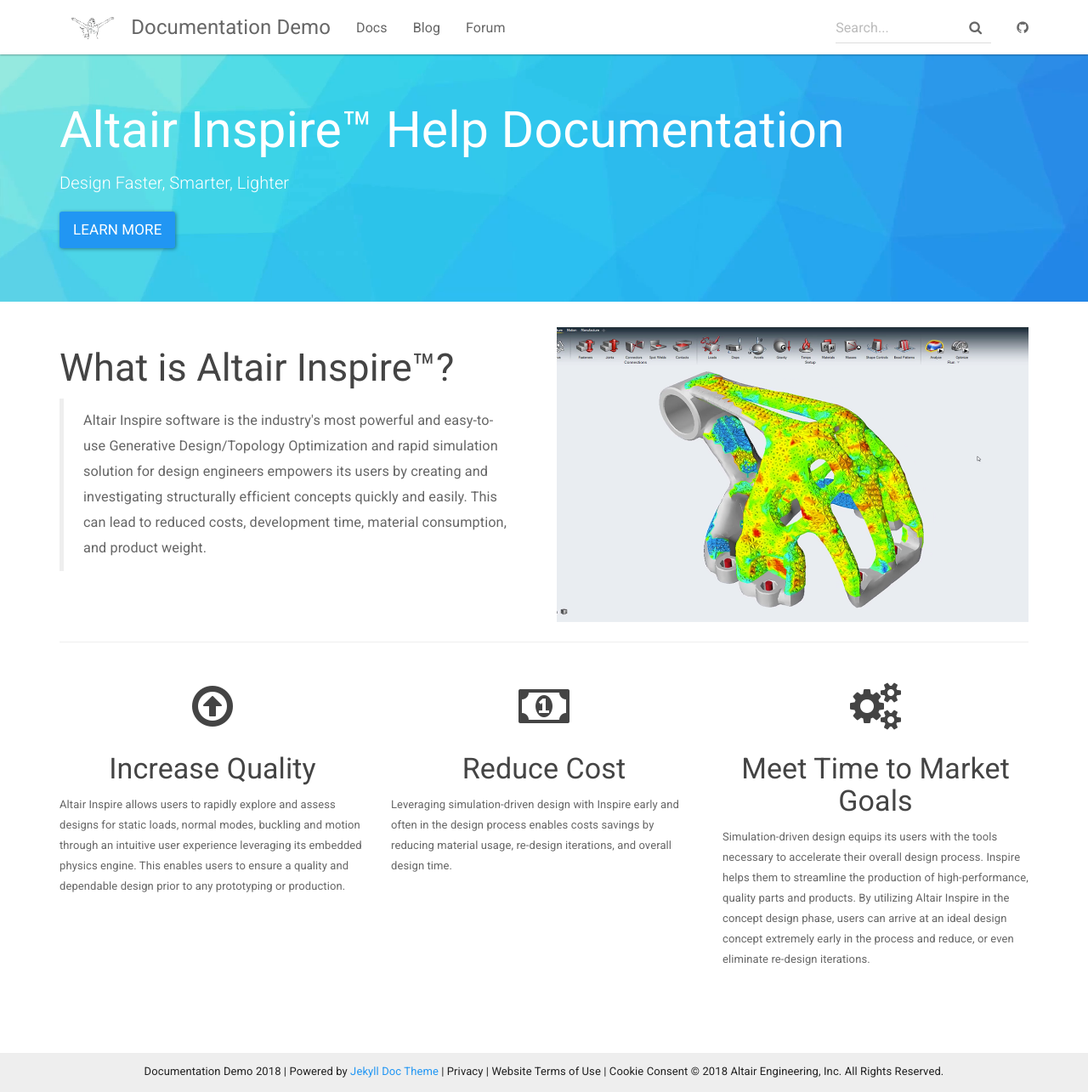
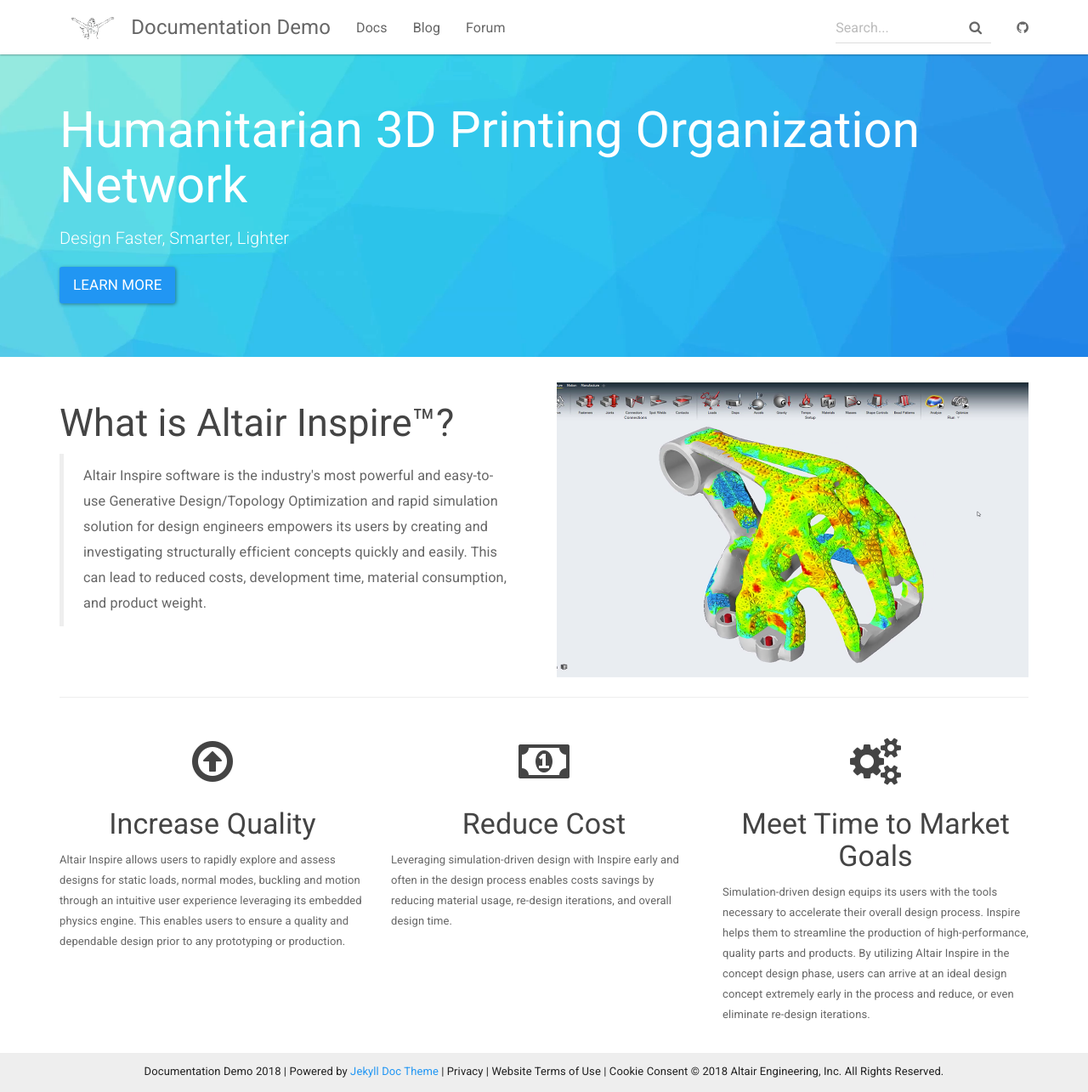
Before and after one commit to nkkozmin/nkkozmin.github.io, a Jekyll site: the page built from index.html, in a window 1280 px wide and 1285 px high. Shown: the whole window at 85% size. Built offline with Jekyll 4.4.1, drawn with Linux system fonts in a browser that asks for light colours; nearby versions of some CDN libraries.

Commit message:
Added title

```diff
--- a/index.html
+++ b/index.html
@@ -4,7 +4,7 @@
 
 <div class="header-container jumbotron">
     <div class="container">
-        <h1>Altair Inspire™ Help Documentation</h1>
+        <h1>Humanitarian 3D Printing Organization Network</h1>
         <p>Design Faster, Smarter, Lighter</p>
         <p><a class="btn btn-primary btn-lg" href="{{ "/docs/home/" | prepend: site.baseurl }}" role="button">Learn more</a></p>
     </div>
```
